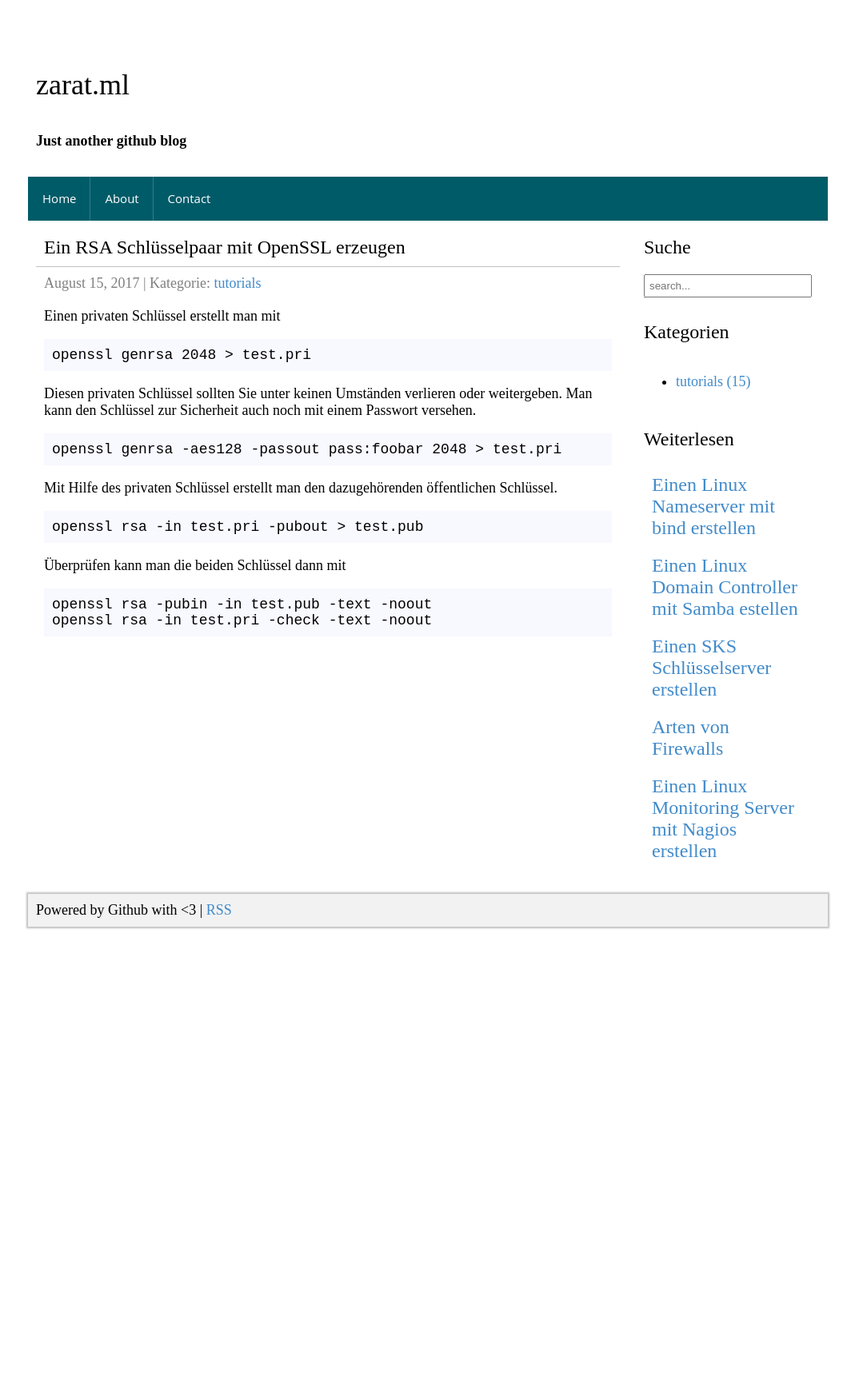
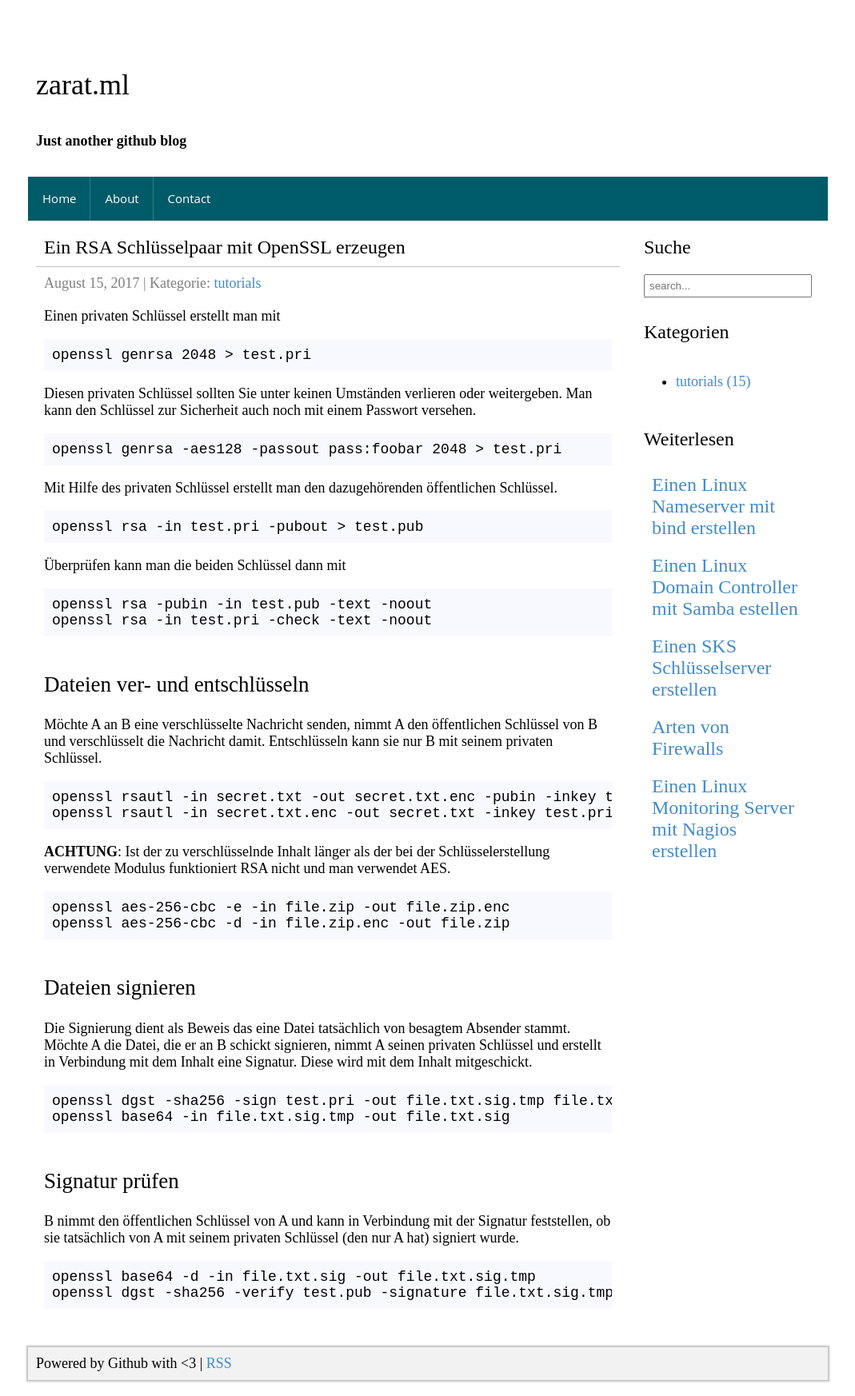
Before and after one commit to zarat/zarat.github.io, a Jekyll site: the page built from _posts/2017-08-15-openssl-keypair.markdown, in a window 1280 px wide. Shown: the whole page at 80% size, without its empty margins (105-1174 px from the left). Built offline with Jekyll 4.4.1, drawn with Linux system fonts in a browser that asks for light colours; before the commit the page ends 1179 px from its top, so only the background shows below that.

Commit message:
Update 2017-08-15-openssl-keypair.markdown

```diff
--- a/_posts/2017-08-15-openssl-keypair.markdown
+++ b/_posts/2017-08-15-openssl-keypair.markdown
@@ -30,3 +30,37 @@ openssl rsa -in test.pri -pubout > test.pub
 openssl rsa -pubin -in test.pub -text -noout
 openssl rsa -in test.pri -check -text -noout
 </pre>
+
+<h2>Dateien ver- und entschlüsseln</h2>
+
+Möchte A an B eine verschlüsselte Nachricht senden, nimmt A den öffentlichen Schlüssel von B und verschlüsselt die Nachricht damit. Entschlüsseln kann sie nur B mit seinem privaten Schlüssel.
+
+<pre>
+openssl rsautl -in secret.txt -out secret.txt.enc -pubin -inkey test.pub -encrypt
+openssl rsautl -in secret.txt.enc -out secret.txt -inkey test.pri -decrypt
+</pre>
+
+<b>ACHTUNG</b>: Ist der zu verschlüsselnde Inhalt länger als der bei der Schlüsselerstellung verwendete Modulus funktioniert RSA nicht und man verwendet AES.
+
+<pre>
+openssl aes-256-cbc -e -in file.zip -out file.zip.enc
+openssl aes-256-cbc -d -in file.zip.enc -out file.zip
+</pre>
+
+<h2>Dateien signieren</h2>
+
+Die Signierung dient als Beweis das eine Datei tatsächlich von besagtem Absender stammt. Möchte A die Datei, die er an B schickt signieren, nimmt A seinen privaten Schlüssel und erstellt in Verbindung mit dem Inhalt eine Signatur. Diese wird mit dem Inhalt mitgeschickt.
+
+<pre>
+openssl dgst -sha256 -sign test.pri -out file.txt.sig.tmp file.txt
+openssl base64 -in file.txt.sig.tmp -out file.txt.sig
+</pre>
+
+<h2>Signatur prüfen</h2>
+
+B nimmt den öffentlichen Schlüssel von A und kann in Verbindung mit der Signatur feststellen, ob sie tatsächlich von A mit seinem privaten Schlüssel (den nur A hat) signiert wurde.
+
+<pre>
+openssl base64 -d -in file.txt.sig -out file.txt.sig.tmp
+openssl dgst -sha256 -verify test.pub -signature file.txt.sig.tmp file.txt
+</pre>
```
